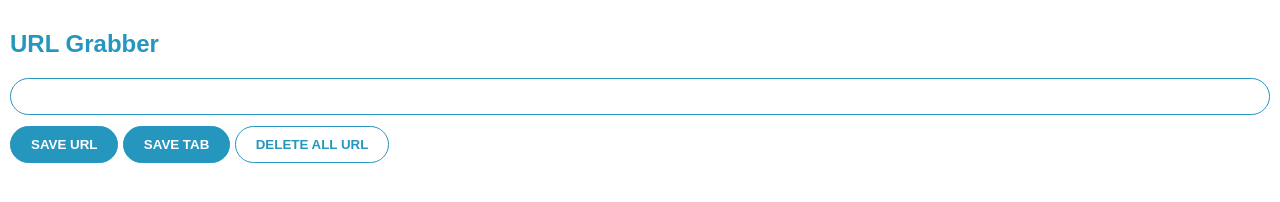
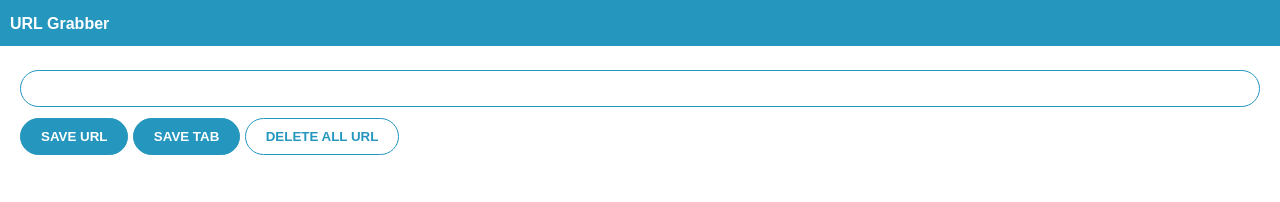
Before and after one commit to homhom2012z/JavaScriptPractices, a browser extension: page JavaScriptFullCourse/chrome-extension/index.html in a window 1280 px wide. Drawn offline with nearby package versions, Linux system fonts and the light colour scheme.

Commit message:
At->JavaScriptFullCourse/chrome-extension-> Add: fixed navbar & content body scrollview

```diff
--- a/JavaScriptFullCourse/chrome-extension/index.css
+++ b/JavaScriptFullCourse/chrome-extension/index.css
@@ -1,6 +1,6 @@
 body {
     margin: 0;
-    padding: 10px;
+    /* padding: 10px; */
     font-family: Arial, Helvetica, sans-serif;
     min-width: 400px;
 }
@@ -14,6 +14,23 @@ body {
     padding-bottom: 10px;
     border: 1px solid #86cde7;
     border-radius: 20px;
+}
+
+.navbar {
+    padding-left: 10px;
+    overflow: hidden;
+    background-color: #2596be;
+    position: fixed;
+    top: 0;
+    width: 100%;
+    height: 46px;
+}
+
+.app-body {
+    margin-top: 50px;
+    padding: 20px;
+    overflow-y: scroll;
+    max-height: 400px;
 }
 
 img {
@@ -46,8 +63,10 @@ button {
     border-radius: 20px;
 }
 
-h2 {
-    color: #2596be;
+h4 {
+    color: #ffffff;
+    margin-top: 15px;
+    margin-bottom: 15px;
 }
 
 ul {
--- a/JavaScriptFullCourse/chrome-extension/index.html
+++ b/JavaScriptFullCourse/chrome-extension/index.html
@@ -6,9 +6,26 @@
     <meta name="viewport" content="width=device-width, initial-scale=1.0">
     <title>Chrome Extension</title>
     <link rel="stylesheet" href="index.css">
+    <script src="https://ajax.googleapis.com/ajax/libs/jquery/3.6.0/jquery.min.js"></script>
+    <script>
+        $(function () {
+            $(window).on('scroll', function () {
+                /**
+                 THIS SHOULD NOT BE CALLED!!!
+                So, change some colors to warn about it, if it happens.
+                */
+                $('#url-lists').css('background-color', 'red');
+            });
+        });
+    </script>
 </head>
 <body>
-    <h2>URL Grabber</h2>
+
+    <div class="navbar">
+        <h4>URL Grabber</h4>
+    </div>
+
+    <div class="app-body">
         <input type="text" id="input-el">
         <button id="input-btn">SAVE URL</button>
         <button id="tab-btn">SAVE TAB</button>
@@ -16,6 +33,8 @@
         <div id="url-lists">
             <ul id="ul-el"></ul>
         </div>
+    </div>
+
     <script src="index.js"></script>
 </body>
 </html>
```
Lines whose indentation alone changed are shown as unchanged.
